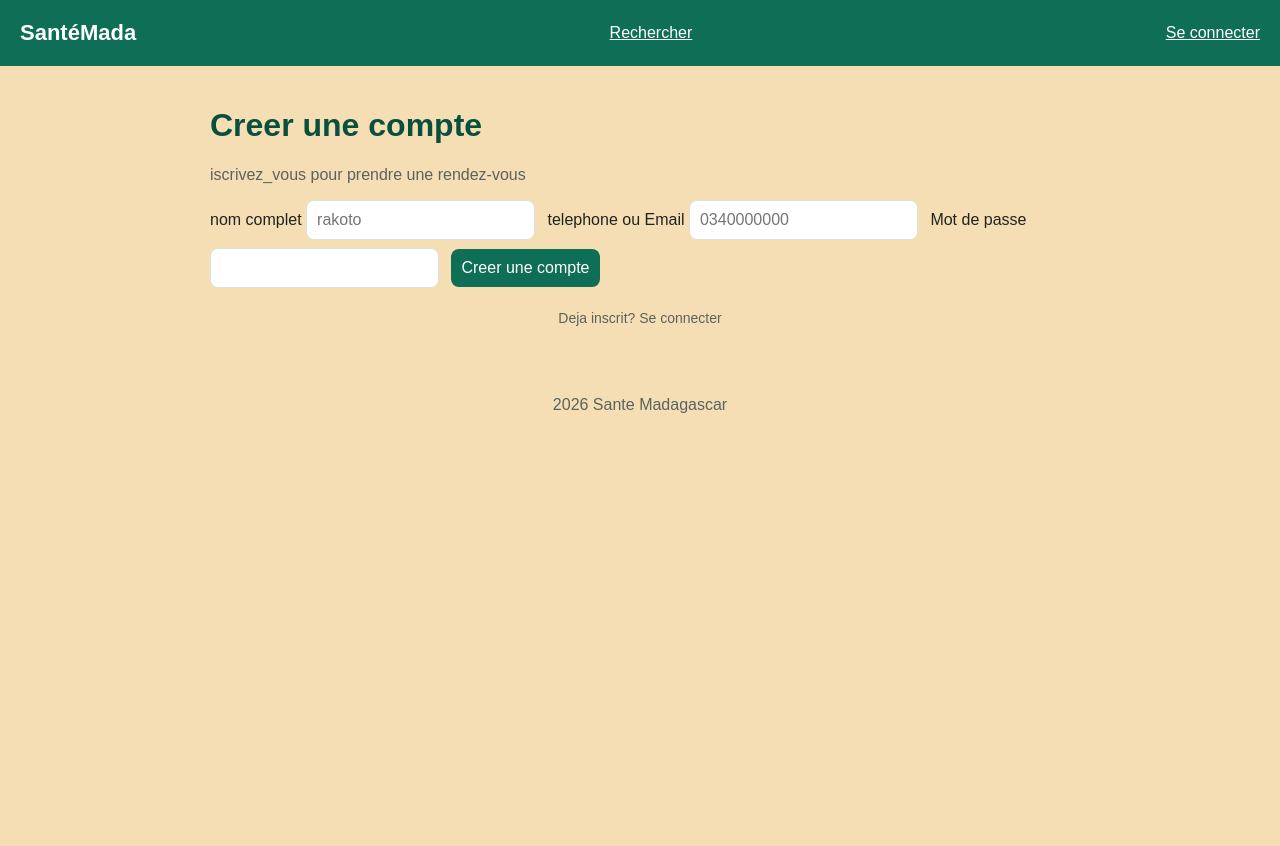
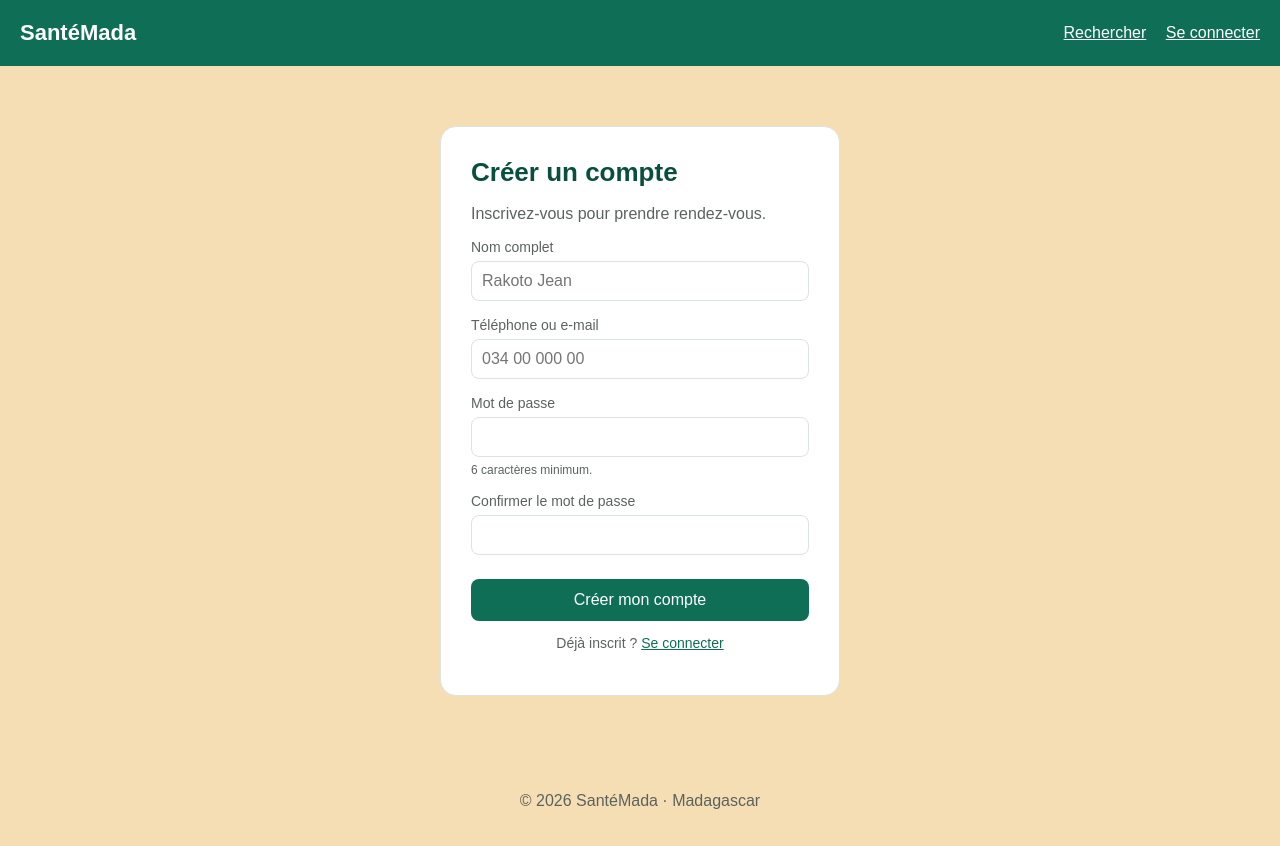
Before and after one commit to chateaubrillant3-dotcom/PNSN, a plain HTML site: page maquette-html/inscription.html in a window 1280 px wide. Before the commit the page ends 800 px from the top, so only its background shows below. Drawn offline with Linux system fonts and the light colour scheme.

```diff
--- a/maquette-html/inscription.html
+++ b/maquette-html/inscription.html
@@ -3,46 +3,52 @@
 <head>
     <meta charset="UTF-8">
     <meta name="viewport" content="width=device-width, initial-scale=1.0">
-    <title>Sante mada -creer une compte</title>
+    <title>SantéMada - Créer un compte</title>
+    <link rel="stylesheet" href="acceuil.css">
     <link rel="stylesheet" href="connexion.css">
-    <link rel="stylesheet" href="acceuil.css">
+    <link rel="stylesheet" href="inscription.css">
 </head>
+<body>
+    <header>
+        <a href="acceuil.html" class="logo">SantéMada</a>
+        <nav>
+            <a href="acceuil.html">Rechercher</a>
+            <a href="connexion.html" id="lien-connexion">Se connecter</a>
+        </nav>
+    </header>
 
-<header>
-    <a href="acceuil.html" class="logo">SantéMada</a>
-    <a href="acceuil.html">Rechercher</a>
-   <a href="connexion.html" id="lien-connexion">Se connecter</a>
-    <link rel="stylesheet" href="inscription.css">
+    <main>
+        <form class="carte-formulaire" id="formulaire-inscription">
+            <h1>Créer un compte</h1>
+            <p>Inscrivez-vous pour prendre rendez-vous.</p>
 
-    <link rel="stylesheet" href="acceuil.css">
-<link rel="stylesheet" href="connexion.css">
-<link rel="stylesheet" href="inscription.css">
+            <label for="nom">Nom complet</label>
+            <input type="text" id="nom" placeholder="Rakoto Jean">
 
-</header>
+            <label for="identifiant">Téléphone ou e-mail</label>
+            <input type="text" id="identifiant" placeholder="034 00 000 00">
 
-<main>
-    <form class="carte formulaire">
-        <h1>Creer une compte</h1>
-        <p>iscrivez_vous pour prendre une rendez-vous</p>
+            <label for="mdp">Mot de passe</label>
+            <input type="password" id="mdp">
+            <p class="aide">6 caractères minimum.</p>
 
-        <label for="nom">nom complet</label>
-        <input type="text" id="nom" placeholder="rakoto" required>
+            <label for="mdp2">Confirmer le mot de passe</label>
+            <input type="password" id="mdp2">
 
-        <label for="identifiant">telephone ou Email</label>
-        <input type="text" id="identifiant" placeholder="0340000000" required>
+            <button>Créer mon compte</button>
 
-        <label for="mdp">Mot de passe</label>
-        <input type="password" id="mdp"  required>
+            <p id="zone-message" class="message"></p>
 
-        <button>Creer une compte</button>
+            <p class="bas">Déjà inscrit ? <a href="connexion.html">Se connecter</a></p>
+        </form>
+    </main>
 
-        <p class="bas"> Deja inscrit? <a href="connexion.html"></a>Se connecter</p>
-    </form>
-</main>
-<body>
-    <footer><p> 2026 Sante Madagascar</p></footer>
+    <footer>
+        <p>© 2026 SantéMada · Madagascar</p>
+    </footer>
 
-        <script src="session.js"></script>
-</body>
+    <script src="session.js"></script>
+    <script src="comptes.js"></script>
+    <script src="inscription.js"></script>
 </body>
 </html>
```
Also changed, not shown: compte.js (added, +22 -0 lines), maquette-html/connexion.html (+3 -0 lines), maquette-html/connexion.js (+6 -16 lines), maquette-html/inscription.js (added).
